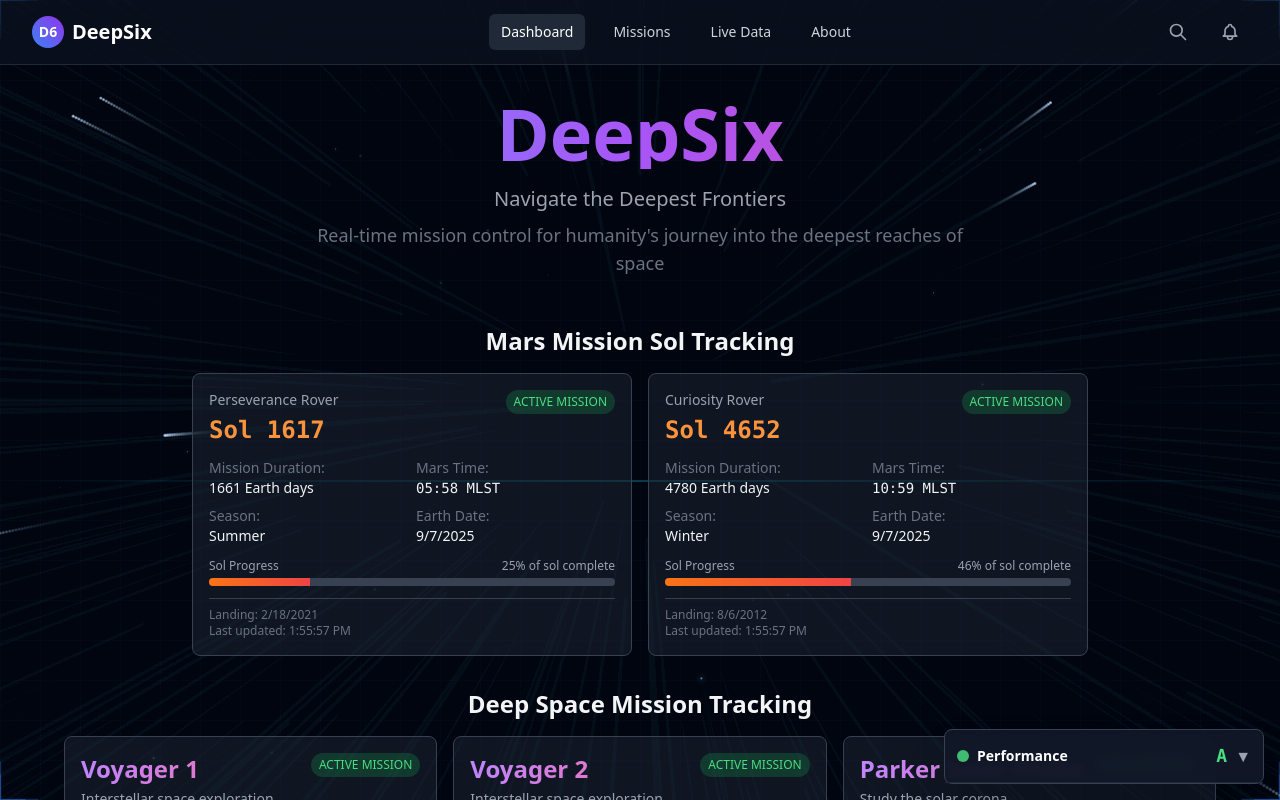
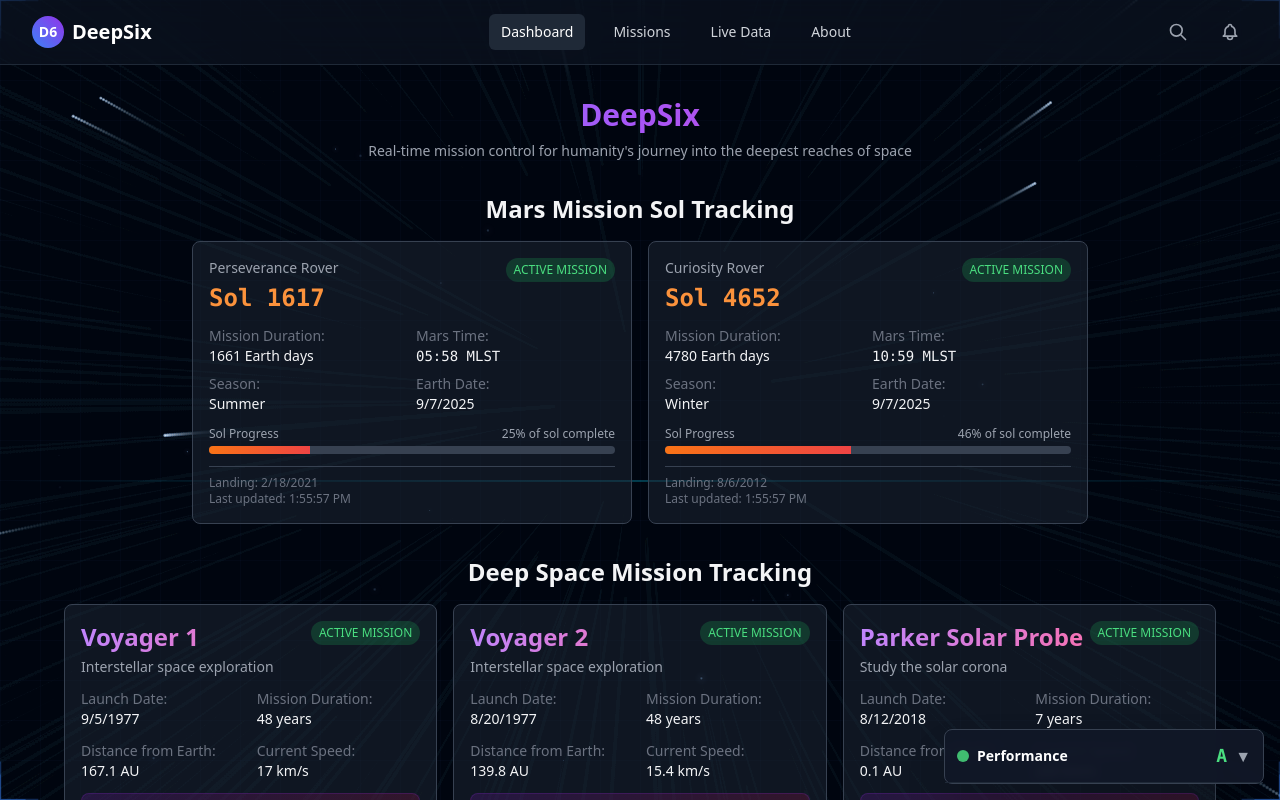
Before and after one commit to Sarks0/DeepSix, a Next.js app: page / in a window 1280 px wide. Shown: the top 800 px of the page. Built offline with nearby package versions, Linux system fonts and the light colour scheme.

Commit message:
Reduce size of dashboard header for cleaner layout
- Decreased title font size from 5xl/7xl to 2xl/3xl
- Removed secondary tagline to simplify header
- Reduced text sizes and margins for more compact display

Co-Authored-By: sarks0 <sarks0@users.noreply.github.com>

```diff
--- a/app/page.tsx
+++ b/app/page.tsx
@@ -13,15 +13,12 @@
         initial={{ opacity: 0, y: 20 }}
         animate={{ opacity: 1, y: 0 }}
         transition={{ duration: 0.5 }}
-        className="text-center mb-12"
+        className="text-center mb-8"
       >
-        <h1 className="text-5xl md:text-7xl font-bold mb-4 bg-gradient-to-r from-blue-400 via-purple-500 to-pink-500 bg-clip-text text-transparent">
+        <h1 className="text-2xl md:text-3xl font-bold mb-2 bg-gradient-to-r from-blue-400 via-purple-500 to-pink-500 bg-clip-text text-transparent">
           DeepSix
         </h1>
-        <p className="text-xl text-gray-400 max-w-2xl mx-auto mb-2">
-          Navigate the Deepest Frontiers
-        </p>
-        <p className="text-lg text-gray-500 max-w-2xl mx-auto">
+        <p className="text-sm text-gray-400 max-w-2xl mx-auto">
           Real-time mission control for humanity&apos;s journey into the deepest reaches of space
         </p>
       </motion.div>
```
